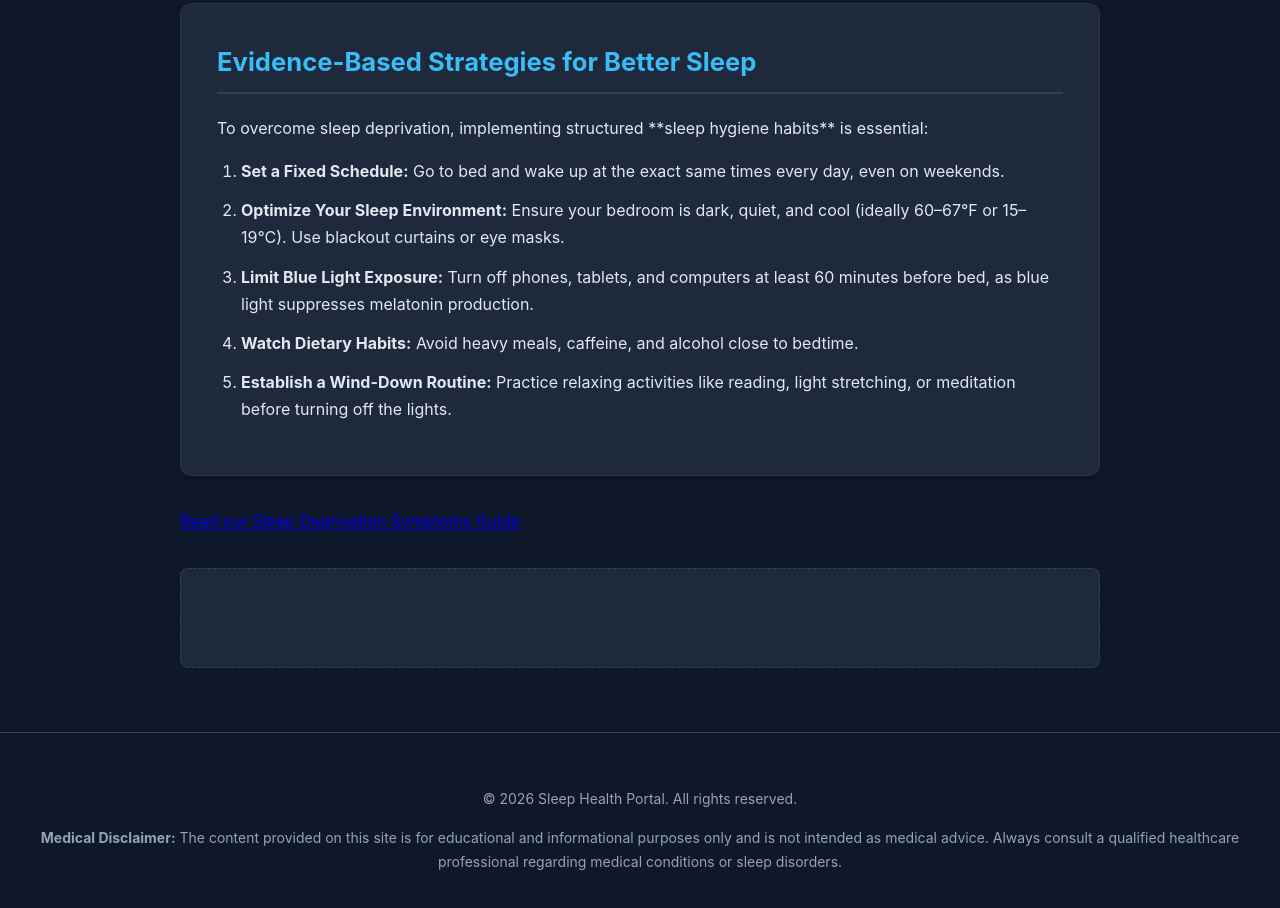
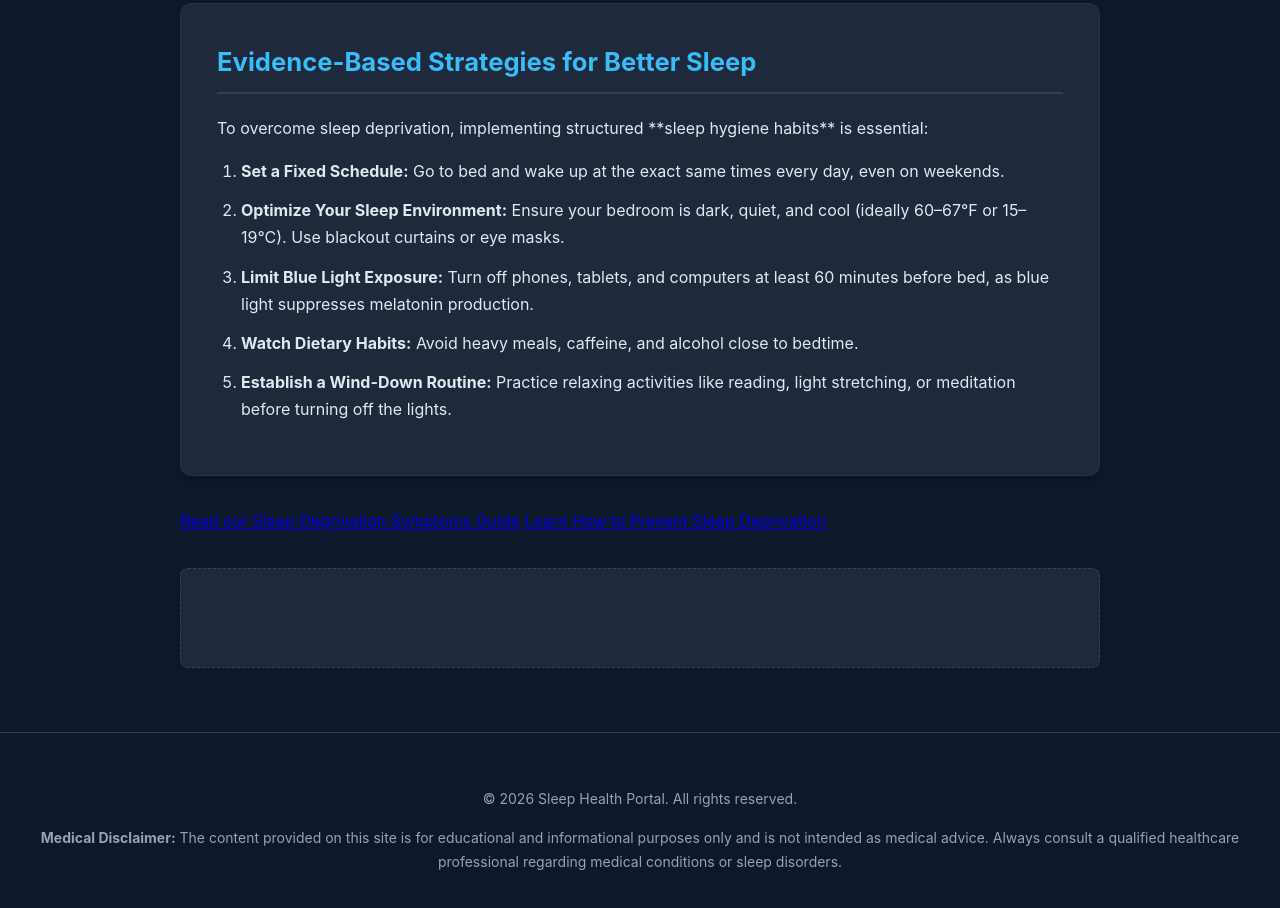
Before and after one commit to TBOTUSER-bot/LackOfSleep, a website: page index.html in a window 1280 px wide. Shown: the part 3162-4070 px from the top of the page. Drawn offline with Linux system fonts and the light colour scheme.

Commit message:
index.html

```diff
--- a/index.html
+++ b/index.html
@@ -338,6 +338,7 @@
             </ol>
         </article>
                 <a href="/symptoms.html">Read our Sleep Deprivation Symptoms Guide</a>
+                <a href="/prevention.html">Learn How to Prevent Sleep Deprivation</a>
         <!-- Bottom Ad Banner Placement -->
         <div class="ad-banner">
             <ins class="adsbygoogle"
```
